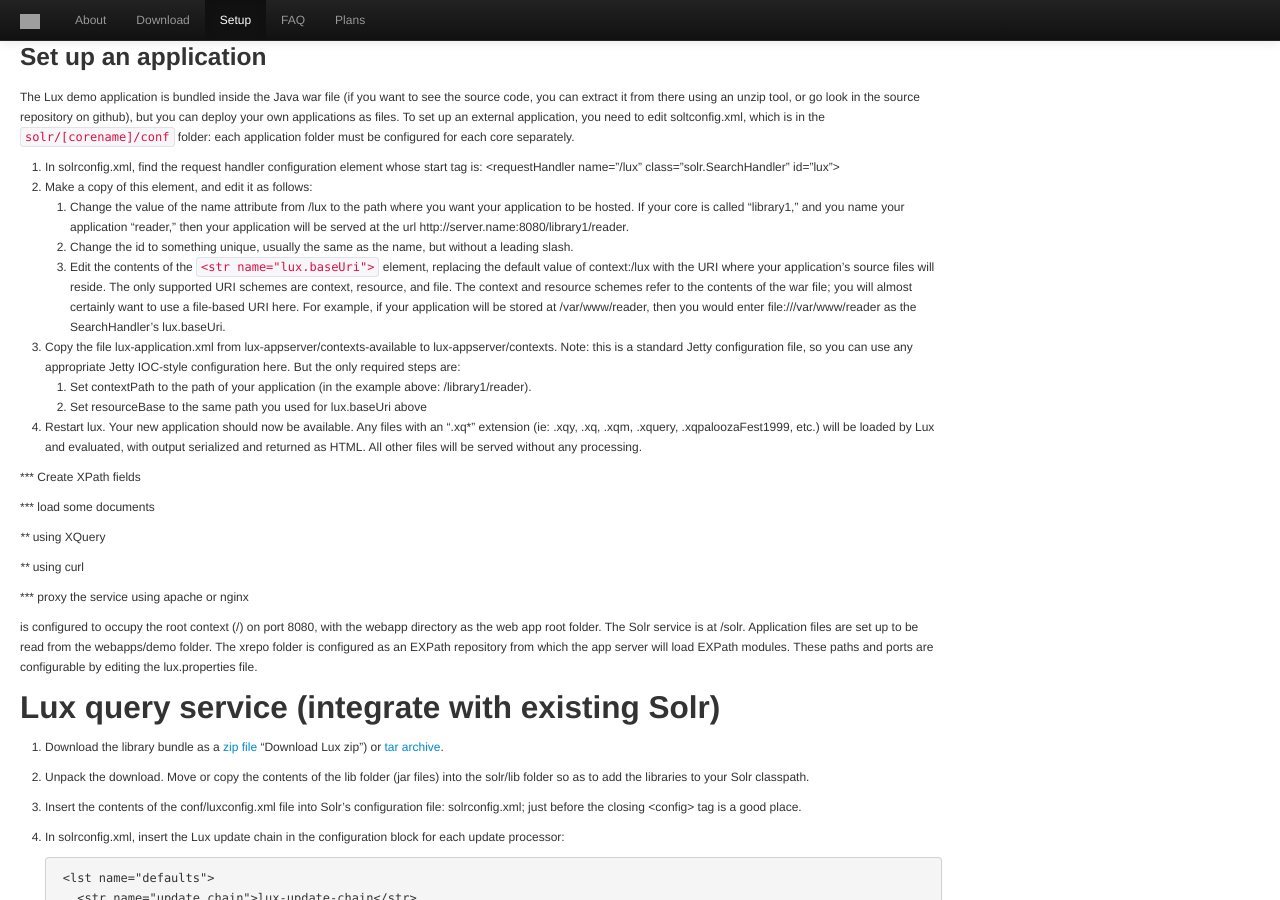
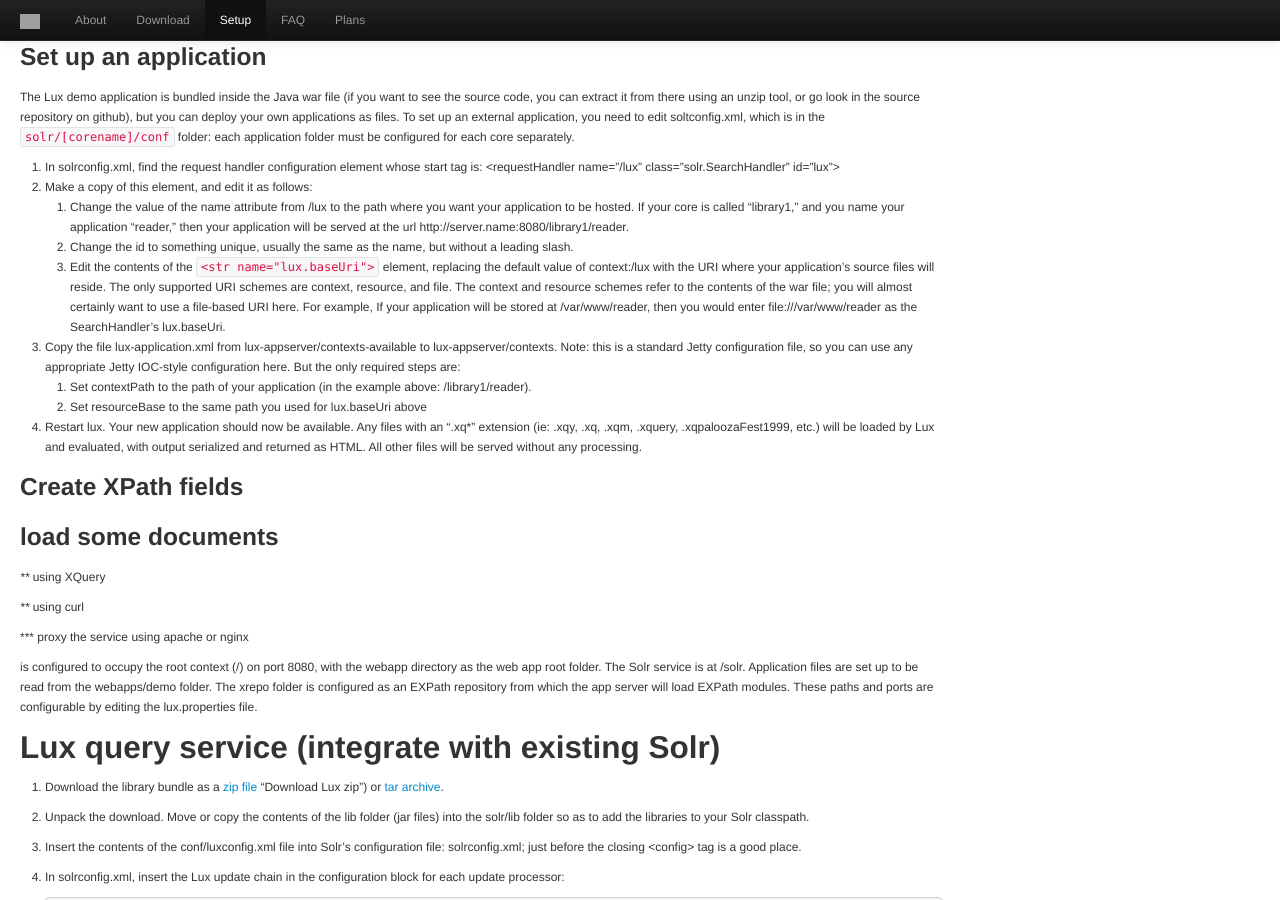
Before and after one commit to msokolov/lux, a Jekyll site: the page built from doc/SETUP.md, in a window 1280 px wide and 900 px high, scrolled down 1333 px. Built offline with Jekyll 4.4.1, drawn with Linux system fonts in a browser that asks for light colours; grey boxes are pictures that could not be loaded.

Commit message:
fixing header format

```diff
--- a/doc/SETUP.md
+++ b/doc/SETUP.md
@@ -141,15 +141,15 @@
 2. Make a copy of this element, and edit it as follows:
    1. Change the value of the name attribute from /lux to the path where you want your application to be hosted.  If your core is called "library1," and you name your application "reader," then your application will be served at the url http://server.name:8080/library1/reader.
    2. Change the id to something unique, usually the same as the name, but without a leading slash.
-   3. Edit the contents of the <code>&lt;str name="lux.baseUri"></code> element, replacing the default value of context:/lux with the URI where your application's source files will reside.  The only supported URI schemes are context, resource, and file.  The context and resource schemes refer to the contents of the war file; you will almost certainly want to use a file-based URI here.  For example, if your application will be stored at /var/www/reader, then you would enter file:///var/www/reader as the SearchHandler's lux.baseUri.
+   3. Edit the contents of the <code>&lt;str name="lux.baseUri"></code> element, replacing the default value of context:/lux with the URI where your application's source files will reside.  The only supported URI schemes are context, resource, and file.  The context and resource schemes refer to the contents of the war file; you will almost certainly want to use a file-based URI here.  For example, If your application will be stored at /var/www/reader, then you would enter file:///var/www/reader as the SearchHandler's lux.baseUri.
 3. Copy the file lux-application.xml from lux-appserver/contexts-available to lux-appserver/contexts.  Note: this is a standard Jetty configuration file, so you can use any appropriate Jetty IOC-style configuration here.  But the only required steps are:
     1. Set contextPath to the path of your application (in the example above: /library1/reader).
     2. Set resourceBase to the same path you used for lux.baseUri above
 4. Restart lux.  Your new application should now be available.  Any files with an ".xq\*" extension (ie: .xqy, .xq, .xqm, .xquery, .xqpaloozaFest1999, etc.) will be loaded by Lux and evaluated, with output serialized and returned as HTML.  All other files will be served without any processing.
 
-*** Create XPath fields
+### Create XPath fields
 
-*** load some documents
+### load some documents
 
 **** using XQuery
 
```
